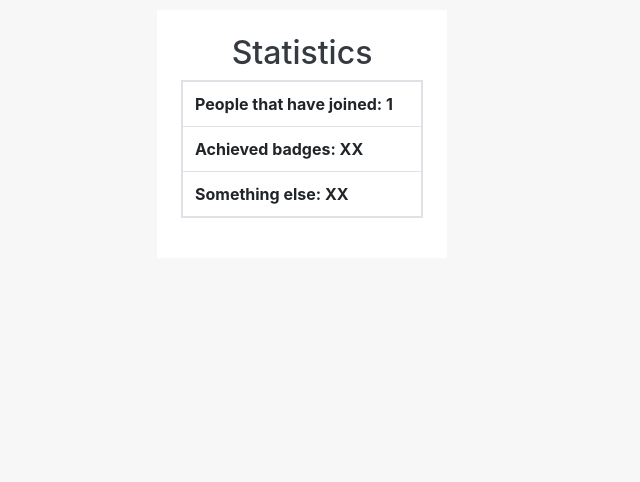
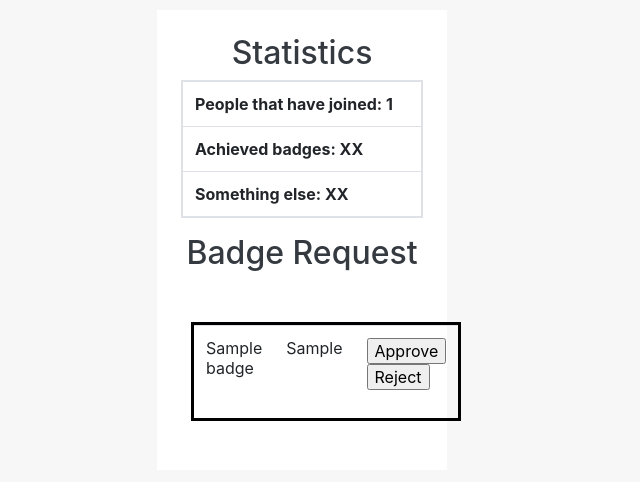
Before and after one commit to markusranda/ID202712-Badges, a Django app: page /events/1/event_profile/ in a window 1280 px wide. Shown: the part 418-900 px from the top of the page, without its empty margins (338-978 px from the left). Run offline with Django 3.2, Linux system fonts and the light colour scheme; tables that the repository leaves empty hold one stand-in row (values such as "Sample post"); lists and menus that the app fills with data are empty; some libraries are stand-ins or nearby versions.

Commit message:
Added table on Mod view

```diff
--- a/webserver/badge_project/events/templates/events/event_profile.html
+++ b/webserver/badge_project/events/templates/events/event_profile.html
@@ -60,6 +60,30 @@
                             </thread>
                         </table>
                     </div>
+                    <h2 class="text-center">Badge Request</h2>
+                    <div>
+                        <div class="row mt-4">
+                            {% if badge_requests %}
+                                <table class="table col-sm" style="border-color: black; border-style: solid; margin: 25px;">
+                                    {% for badge_request in badge_requests %}
+                                        <tr>
+                                        <td>{{ badge_request.badge.name|capfirst }}</td>
+                                        <td>{{ badge_request.user.username|capfirst }}</td>
+                                        <td>
+                                        <form method="">
+                                            {% csrf_token %}
+                                            <input type="hidden" name="badge" value={{ badge }}/>
+                                            <input type="submit" value="Approve">
+                                            <input type="submit" value="Reject">
+                                        </form>
+                                        </td>
+                                        </tr>
+                    {% endfor %}
+                </table>
+            {% else %}
+                <p>No badge requests are available.</p>
+            {% endif %}
+                    </div>
                 </div>
             </div>
         </div>
```
